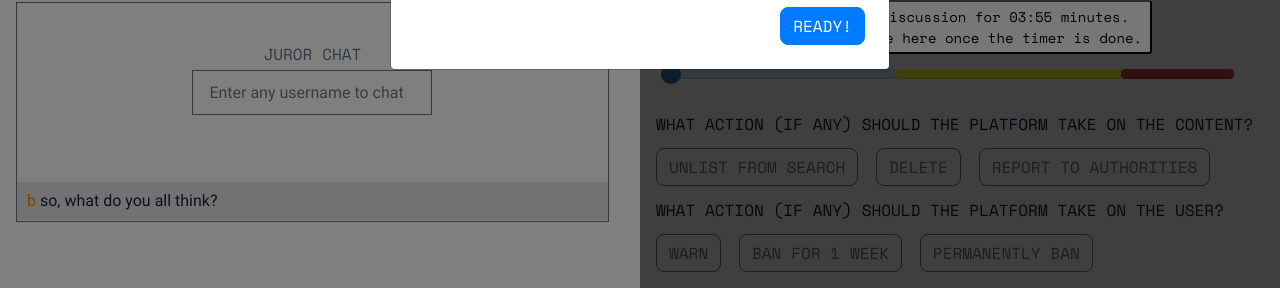
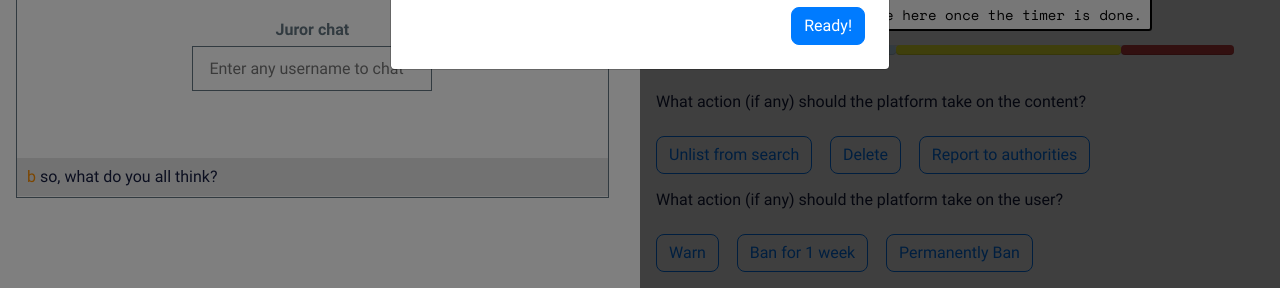
Before and after one commit to amyxzhang/digitaljuries2, a Django app: template juries/templates/juries/immersive.html in a window 1280 px wide. Shown: the part 512-800 px from the top of the page. Run offline with Django 3.2, Linux system fonts and the light colour scheme; the template is opened without the code that fills it, so the values that code supplies are empty; some libraries are stand-ins or nearby versions.

Commit message:
Mostly style changes

```diff
--- a/juries/static/juries/css/style.css
+++ b/juries/static/juries/css/style.css
@@ -236,10 +236,11 @@ h3 {
   margin: 2em auto 1em; }
 
 h4 {
-  font-family: "Space Mono", "Roboto", monospace;
+  font-family: "Roboto", monospace;
   font-size: 16px;
   line-height: 1em;
-  text-transform: uppercase;
+  font-weight: 700;
+  /* text-transform: uppercase; */
   margin: 1em 0 0.5em 0; }
 
 h5 {
@@ -351,13 +352,15 @@ hr {
 }
 /**** BUTTONS ****/
 .btn {
-  font-family: "Space Mono", "Roboto", monospace;
+  font-family: "Roboto", monospace;
   border-radius: 8px;
   font-size: 16px;
-  text-transform: uppercase;
   text-align: center;
   margin: 0.5em 0.5em 0.5em 0; }
-
+.btn active {
+  background-color: #007bff;
+  border: 1px solid #007bff;
+}
 .badge {
   font-family: "Space Mono", "Roboto", monospace;
   font-size: 14px;
--- a/juries/templates/juries/control.html
+++ b/juries/templates/juries/control.html
@@ -38,7 +38,7 @@
 				<!-- JURY -->
 				<div class="col-md-3 col-sm-12 jury" id="jury">
 
-					<h3 class="mt-2">Automated Decision</h3>
+					<h3 class="mt-2">Automatic Decision</h3>
 
 					<!-- JURY: Score -->
 					<div id="juryDecision" class="subsection">
--- a/juries/templates/juries/immersive.html
+++ b/juries/templates/juries/immersive.html
@@ -41,43 +41,43 @@
 				<div class="col-md-3 col-sm-12 jury" id="jury">
 				<h3 class="mt-2">Jury Decision</h3>
 
-				<h4 id="pending">Waiting for discussion to conclude to vote</h4>
+				<p id="pending"><em>Waiting for discussion to conclude to vote</em></p>
 
 				<!-- JURY: Score -->
 				<div id="juryDecision" class="subsection" style="display: none;">
-					<h4 class="yellow">Average Toxicity Score:
+					<ul id="juryVotes">
+					</ul>
+
+
+					<p class="yellow">Average Toxicity Score:
 					<span id="juryScore" class="score light text-right"></span>
-					</h4>
+					</p>
 
 					<!-- SCORE SLIDER -->
 					<div class="slider">
 						<input type="text" id="sliderJury">
 					</div>
 
-					<ul id="juryVotes">
-					</ul>
-
-
 				<!-- JURY: Delib Module -->
 				<div class="subsection">
 					<h4 class="yellow">Content Actions Voted On:</h4>
 
 					<div class="d-flex flex-column">
-						<button type="button" class="btn btn-secondary active" role="button" data-toggle="tooltip" title="" data-content="" id="unlist_button">Unlist (<span id="unlist">0 votes</span>)</button>
+						<button type="button" class="btn btn-secondary active" role="button" data-toggle="tooltip" title="" data-content="" id="unlist_button">Unlist: <span id="unlist">0 votes</span></button>
 
-						<button type="button" class="btn btn-secondary active" role="button" data-toggle="tooltip" title="" data-content="" id="delete_button">Delete (<span id="delete">0 votes</span>)</button>
+						<button type="button" class="btn btn-secondary active" role="button" data-toggle="tooltip" title="" data-content="" id="delete_button">Delete: <span id="delete">0 votes</span></button>
 
-						<button type="button" class="btn btn-secondary active" role="button" data-toggle="tooltip" title="" data-content="" id="report_button">Report (<span id="report">0 votes</span>)</button>
+						<button type="button" class="btn btn-secondary active" role="button" data-toggle="tooltip" title="" data-content="" id="report_button">Report: <span id="report">0 votes</span></button>
 					</div>
 
 					<h4 class="yellow">User Actions Voted On:</h4>
 
 					<div class="d-flex flex-column">
-						<button type="button" class="btn btn-secondary active" role="button" data-toggle="tooltip" title="" data-content="" id="warn_button">Warn  (<span id="warn">0 votes</span>)</button>
+						<button type="button" class="btn btn-secondary active" role="button" data-toggle="tooltip" title="" data-content="" id="warn_button">Warn: <span id="warn">0 votes</span></button>
 
-						<button type="button" class="btn btn-secondary active" role="button" data-toggle="tooltip" title="" data-content="" id="ban_button">Ban for One Week (<span id="ban">0 votes</span>)</button>
+						<button type="button" class="btn btn-secondary active" role="button" data-toggle="tooltip" title="" data-content="" id="ban_button">Ban for a Week: <span id="ban">0 votes</span></button>
 
-						<button type="button" class="btn btn-secondary active" role="button" data-toggle="tooltip" title="" data-content="" id="permaban_button">Permanently Ban (<span id="permaban">0 votes</span>)</button>
+						<button type="button" class="btn btn-secondary active" role="button" data-toggle="tooltip" title="" data-content="" id="permaban_button">Permanently Ban: <span id="permaban">0 votes</span></button>
 					</div>
 
 				</div>
@@ -155,20 +155,20 @@
 						<div id="panelAction">
 								<!-- ACTION: CONTENT -->
 								<div id="actionContent">
-									<h4 class="dark">What action (if any) should the platform take on the content?</h4>
+									<p class="dark">What action (if any) should the platform take on the content?</p>
 
 									<div class="btn-group-toggle" data-toggle="buttons">
-										<label class="btn btn-outline-secondary {% if ui.immersive_content_unlist %} active {% endif %}" id="unlist_check_btn">
+										<label class="btn btn-outline-primary {% if ui.immersive_content_unlist %} active {% endif %}" id="unlist_check_btn">
 											<input type="checkbox" autocomplete="off" id="unlist_check" {% if ui.immersive_content_unlist %} checked="checked" {% endif %}>
 											Unlist from search
 										</label>
 
-										<label class="btn btn-outline-secondary {% if ui.immersive_content_delete %} active {% endif %}" id="delete_check_btn">
+										<label class="btn btn-outline-primary {% if ui.immersive_content_delete %} active {% endif %}" id="delete_check_btn">
 											<input type="checkbox" autocomplete="off" id="delete_check" {% if ui.immersive_content_delete %} checked="checked" {% endif %}>
 											Delete
 										</label>
 
-										<label class="btn btn-outline-secondary {% if ui.immersive_content_report %} active {% endif %}" id="report_check_btn">
+										<label class="btn btn-outline-primary {% if ui.immersive_content_report %} active {% endif %}" id="report_check_btn">
 											<input type="checkbox" autocomplete="off" id="report_check" {% if ui.immersive_content_report %} checked="checked" {% endif %}>
 											Report to authorities
 										</label>
@@ -177,20 +177,20 @@
 
 								<!-- ACTION: USER -->
 								<div id="actionUser">
-									<h4 class="dark">What action (if any) should the platform take on the user?</h4>
+									<p class="dark">What action (if any) should the platform take on the user?</h4>
 
 									<div class="btn-group-toggle" data-toggle="buttons">
-										<label class="btn btn-outline-secondary {% if ui.immersive_user_warn %} active {% endif %}" id="warn_check_btn">
+										<label class="btn btn-outline-primary {% if ui.immersive_user_warn %} active {% endif %}" id="warn_check_btn">
 											<input type="checkbox" autocomplete="off" id="warn_check" {% if ui.immersive_user_warn %} checked="checked" {% endif %}>
 											Warn
 										</label>
 
-										<label class="btn btn-outline-secondary {% if ui.immersive_user_ban %} active {% endif %}" id="ban_check_btn">
+										<label class="btn btn-outline-primary {% if ui.immersive_user_ban %} active {% endif %}" id="ban_check_btn">
 											<input type="checkbox" autocomplete="off" id="ban_check" {% if ui.immersive_user_ban %} checked="checked" {% endif %}>
 											Ban for 1 week
 										</label>
 
-										<label class="btn btn-outline-secondary {% if ui.immersive_user_permaban %} active {% endif %}" id="permaban_check_btn">
+										<label class="btn btn-outline-primary {% if ui.immersive_user_permaban %} active {% endif %}" id="permaban_check_btn">
 											<input type="checkbox" autocomplete="off" id="permaban_check" {% if ui.immersive_user_permaban %} checked="checked" {% endif %}>
 											Permanently Ban
 										</label>
@@ -258,6 +258,7 @@
 	var countdown = getParameterByName('countdown');
 	if (countdown != '' && countdown != null) {
 		countdown = parseFloat(countdown);
+		console.log(countdown);
 	} else {
 		countdown = 4.0;
 	}
@@ -668,7 +669,7 @@ function after_vote() {
   });
 
   function polling_messages() {
-  		var last_m = $('.messages').children().last().attr('id');
+		var last_m = $('.messages').children().last().attr('id');
 
 	    $.ajax({
 	        url: "/poll_chat?group=" + group + '&last_m=' + last_m,
@@ -679,12 +680,14 @@ function after_vote() {
 				        username: data.messages[i].username,
 				        message: data.messages[i].message,
 				        id: data.messages[i].id,
-				      });
+					  });
+
+					console.log("post chat message");
 				}
 	        },
 	        dataType: "json",
 	        complete: setTimeout(function() {
-	        			polling_messages();
+						polling_messages();
 	        	}, 5000),
 	        timeout: 2000
 	    });
@@ -765,7 +768,8 @@ function after_vote() {
 			        username: username,
 			        message: message,
 			        id: data.id
-			      });
+				  });
+
 			}
 		});
 
@@ -786,7 +790,8 @@ function after_vote() {
     var $messageBodyDiv = $('<span class="messageBody">')
       .text(data.message);
 
-    var typingClass = data.typing ? 'typing' : '';
+	var typingClass = data.typing ? 'typing' : '';
+
     var $messageDiv = $('<li id="message_' + data.id + '" class="message"/>')
       .data('username', data.username)
       .addClass(typingClass)
@@ -847,8 +852,6 @@ function after_vote() {
 
 
 
-
-
 </script>
 
 {% endblock %}
--- a/juries/templates/juries/survey_immersive.html
+++ b/juries/templates/juries/survey_immersive.html
@@ -23,7 +23,7 @@
 			<div class="form-group">
 				<label for="immersive_justification">Please explain your own decision.</label>
 
-				<textarea rows="3" id="immersive_justification" placeholder="Why"></textarea>
+				<textarea rows="3" id="immersive_justification" placeholder="Enter explanation here"></textarea>
 			</div>
 
 			<div class="form-group">
--- a/juries/templates/juries/survey_scaleable.html
+++ b/juries/templates/juries/survey_scaleable.html
@@ -31,7 +31,7 @@
 				<div class="form-group">
 					<label for="scaleable_justification">Please explain your own decision.</label>
 
-					<textarea rows="3" id="scaleable_justification" placeholder="Why"></textarea>
+					<textarea rows="3" id="scaleable_justification" placeholder="Enter explanation here"></textarea>
 				</div>
 
 				<div class="form-group">
```
Also changed, not shown: juries/static/juries/js/client.js (+6 -10 lines), juries/templates/juries/scaleable.html (+8 -8 lines).
